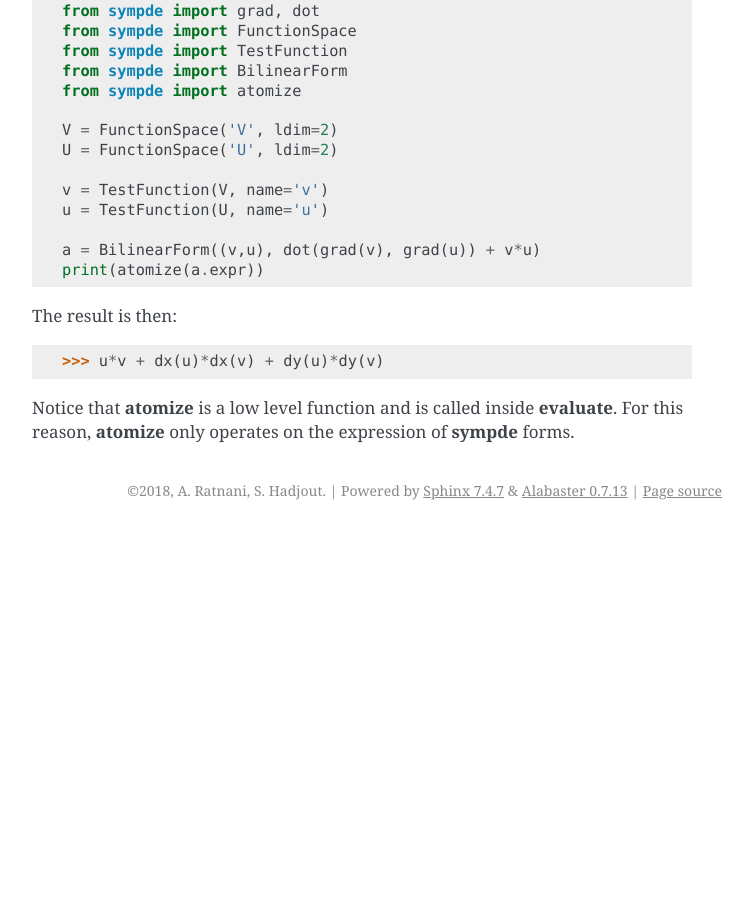
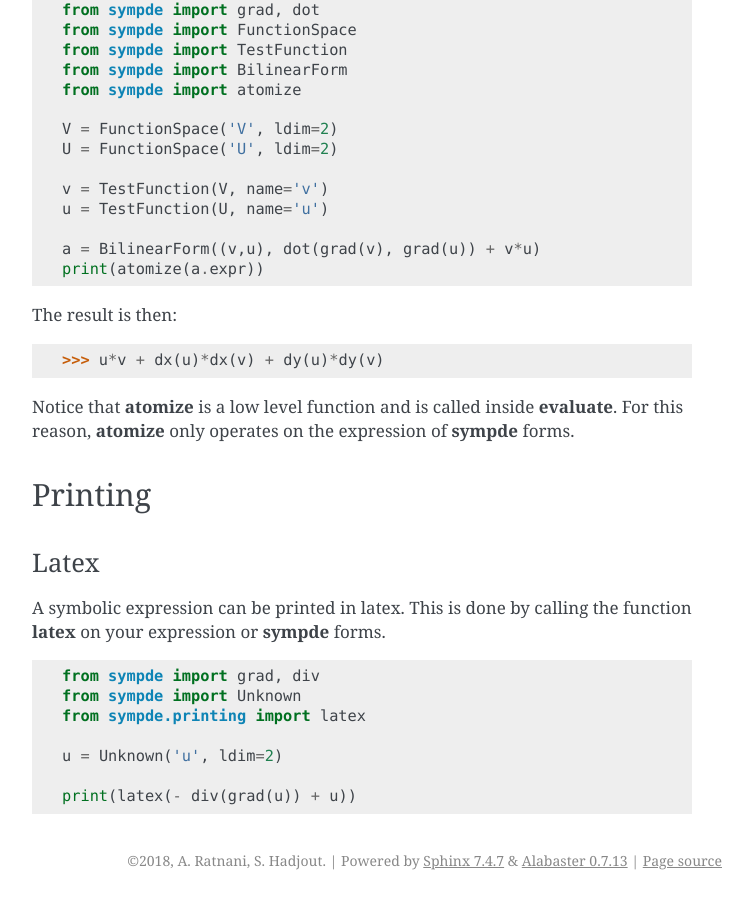
Before and after one commit to pyccel/sympde, a Sphinx documentation site: the page built from doc/quick.rst, in a window 1280 px wide and 900 px high, scrolled down 7871 px. Shown: the whole window, without its empty margins (388-1141 px from the left). Built offline with Sphinx 7.4.7, drawn with Linux system fonts in a browser that asks for light colours; formulas are drawn with MathJax 3; before the commit the page ends 8401 px from its top, so only the background shows below that.

Commit message:
doc printing latex

```diff
--- a/doc/quick.rst
+++ b/doc/quick.rst
@@ -290,7 +290,7 @@ A FunctionForm allows you to write expressions that can be integrated over the c
   b = FunctionForm(div(grad(F-cos(2*pi*x))))
 
 Evaluation
-**********
+^^^^^^^^^^
 
 The purpose of **sympde** is to declare objects that are needed to write an abstract mathematical model for problems involving partial differential equations. It does not provide any discretization. However, it provides you also with algorithms to manipulate the symbolic expressions.
 For example, when using *generic* operators such as **grad** or **div**, the expression is not evaluated. For this reason, **sympde** provides the function **evaluate** that allows you to transform your expression into atomic operators such as **dx**, **dy**, **dz**. In the following example, we *evaluate* the Laplace operator:
@@ -350,3 +350,21 @@ The result is then:
   >>> u*v + dx(u)*dx(v) + dy(u)*dy(v)
 
 Notice that **atomize** is a low level function and is called inside **evaluate**. For this reason, **atomize** only operates on the expression of **sympde** forms.
+
+Printing
+^^^^^^^^
+
+Latex
+_____
+
+A symbolic expression can be printed in latex. This is done by calling the function **latex** on your expression or **sympde** forms.
+
+.. code-block:: python
+
+  from sympde import grad, div
+  from sympde import Unknown
+  from sympde.printing import latex
+
+  u = Unknown('u', ldim=2)
+
+  print(latex(- div(grad(u)) + u))
--- a/doc/utils/test_expr.py
+++ b/doc/utils/test_expr.py
@@ -183,18 +183,28 @@ def dotexport(expr, fname):
 # ...
 
 # ...
-from sympde import grad, dot
-from sympde import FunctionSpace
-from sympde import TestFunction
-from sympde import BilinearForm
-from sympde import atomize
+#from sympde import grad, dot
+#from sympde import FunctionSpace
+#from sympde import TestFunction
+#from sympde import BilinearForm
+#from sympde import atomize
+#
+#V = FunctionSpace('V', ldim=2)
+#U = FunctionSpace('U', ldim=2)
+#
+#v = TestFunction(V, name='v')
+#u = TestFunction(U, name='u')
+#
+#a = BilinearForm((v,u), dot(grad(v), grad(u)) + v*u)
+#print(atomize(a.expr))
+# ...
 
-V = FunctionSpace('V', ldim=2)
-U = FunctionSpace('U', ldim=2)
+# ...
+from sympde import grad, div
+from sympde import Unknown
+from sympde.printing import latex
 
-v = TestFunction(V, name='v')
-u = TestFunction(U, name='u')
+u = Unknown('u', ldim=2)
 
-a = BilinearForm((v,u), dot(grad(v), grad(u)) + v*u)
-print(atomize(a.expr))
+print(latex(- div(grad(u)) + u))
 # ...
```
